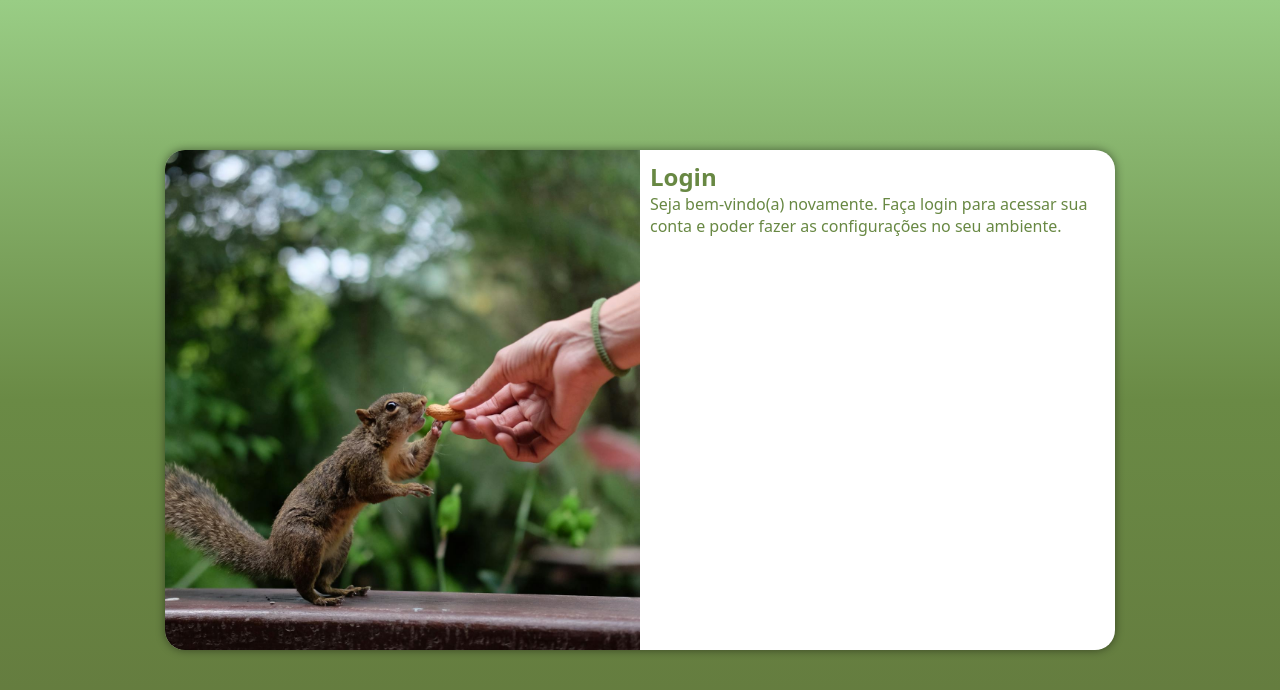
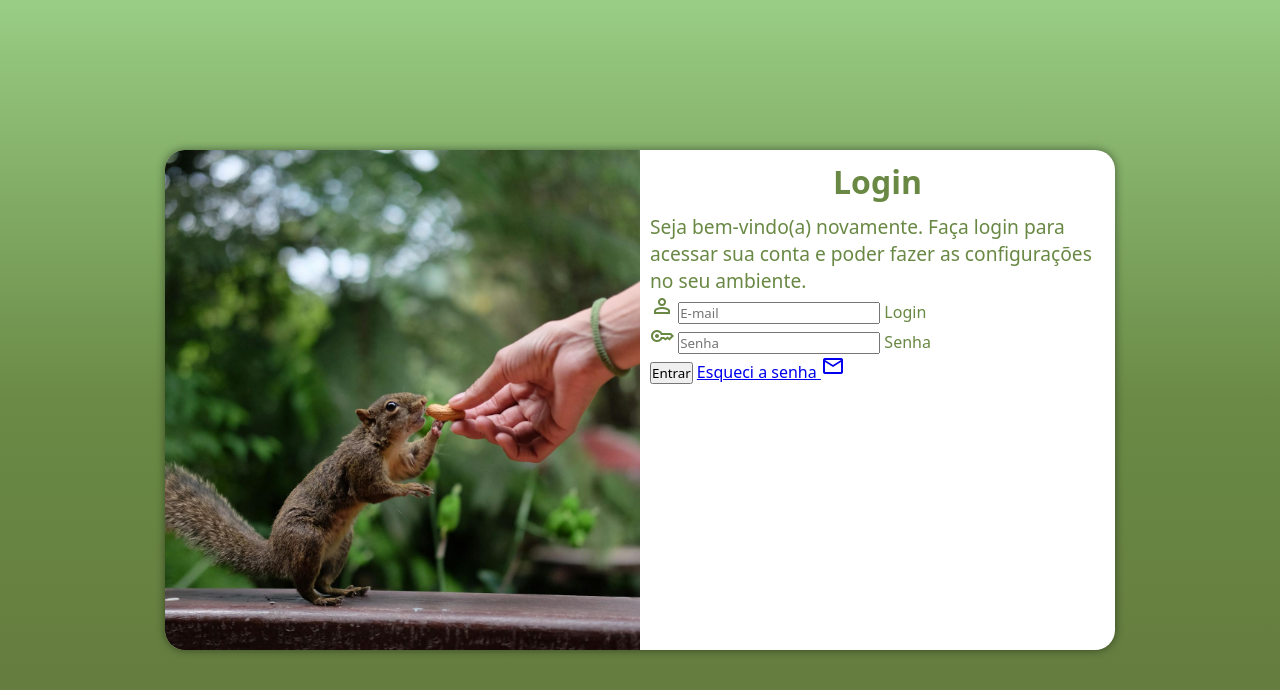
Before and after one commit to JoseMioto/Projeto-login, a PHP site: page / in a window 1280 px wide. Shown: the top 690 px of the page. Run offline with PHP 8.4, Linux system fonts and the light colour scheme.

Commit message:
Adicionei o formulário de forma correta

```diff
--- a/estilos/meida-query.css
+++ b/estilos/meida-query.css
@@ -17,14 +17,14 @@
     }
 
     #imagem{
-        float: left;
+        float: right;
         width: 30%;
         height: 100%;
     }
 
 
    #formulario{
-    float: right;
+    float: left;
     width: 70%;
 
    }
@@ -52,4 +52,12 @@
         width: 50%
     }
 
+    #formulario > h1{
+        font-size: 2.0em;
+    }
+
+    #formulario > p{
+        font-size:1.2em;
+    }
+
 }
--- a/estilos/style.css
+++ b/estilos/style.css
@@ -59,3 +59,13 @@ main{
     padding: 10px;
     color: #688843;
 }
+
+#formulario > h1{
+    text-align: center;
+    margin-bottom: 10px;
+
+}
+
+#formulario > p{
+    font-size: 1em;
+}
--- a/index.html
+++ b/index.html
@@ -6,6 +6,10 @@
     <title>Login</title>
     <link rel="stylesheet" href="estilos/style.css">
     <link rel="stylesheet" href="estilos/meida-query.css">
+
+    <link rel="stylesheet" href="https://fonts.googleapis.com/css2?family=Material+Symbols+Outlined:opsz,wght,FILL,GRAD@20..48,100..700,0..1,-50..200" />
+
+    <link rel="stylesheet" href="https://fonts.googleapis.com/css2?family=Material+Symbols+Outlined:opsz,wght,FILL,GRAD@20..48,100..700,0..1,-50..200" />
 </head>
 <body>
     <main>
@@ -19,8 +23,23 @@
                     Seja bem-vindo(a) novamente. Faça login para acessar sua conta e poder fazer as configurações no seu ambiente.
                 </p>
 
-                <form action="login.php" method="post">
+                <form action="login.php" method="post" autocomplete="on">
+                    <div class="campo">
+                        <span class="material-symbols-outlined">person</span>
+                        <input type="email" name="email" id="iemail" required placeholder="E-mail" autocomplete="email" maxlength="30">
+                        <label for="iemail">Login</label>
+                    </div>
 
+                    <div class="campo">
+                        <span class="material-symbols-outlined">key</span>
+                        <input type="password" name="senha" id="isenha" required placeholder="Senha" minlength="8" maxlength="20" autocomplete="current-password">
+                        <label for="isenha">Senha</label>
+                    </div>
+
+                    <input type="submit" value="Entrar">
+                    <a href="esqueci.html">
+                        Esqueci a senha <span class="material-symbols-outlined">mail</span>
+                    </a>
                 </form>
             </div>
         </section>
--- /dev/null
+++ b/login.php
@@ -0,0 +1 @@
+Só tem HTML e Css seu encherido kkkkkk.
```
